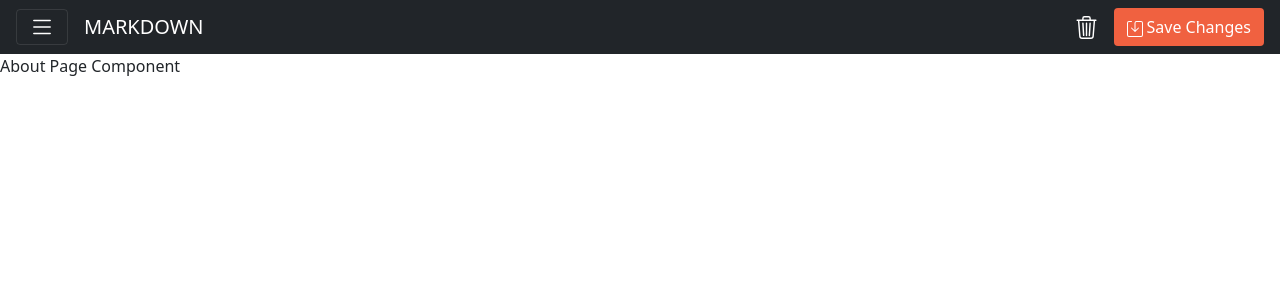
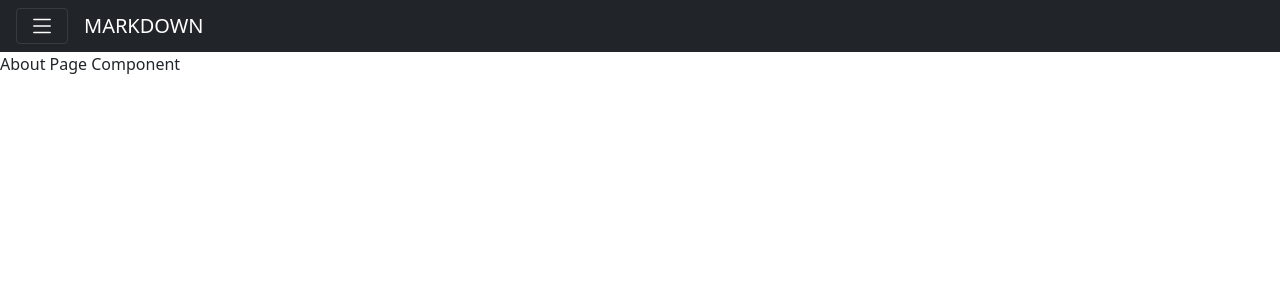
Before and after one commit to Zach-Trani/markdown-editor, a React (Create React App) app: page /about in a window 1280 px wide. Shown: the top 300 px of the page. Built offline with nearby package versions, Linux system fonts and the light colour scheme.

Commit message:
feat: remove icons on home and about pages

```diff
--- a/src/App.js
+++ b/src/App.js
@@ -8,7 +8,6 @@ function App() {
   return (
     <div className="App">
       <div>
-        <NavBar />
         <Routes>
           <Route path="/" element={<Home />} />
           <Route path="/markdown" element={<Markdown />} />
--- a/src/Components/About/index.js
+++ b/src/Components/About/index.js
@@ -1,6 +1,11 @@
+import NavBar from "../NavBar";
+
 const About = () => {
     return (
+        <>
+        <NavBar showIcon={false} />
         <div>About Page Component</div>
+        </>
     );
 }
 
--- a/src/Components/Home/index.js
+++ b/src/Components/Home/index.js
@@ -1,6 +1,11 @@
+import NavBar from "../NavBar";
+
 const Home = () => {
     return (
+        <>
+        <NavBar showIcon={false} />
         <div>Home Page Component</div>
+        </>
     );
 }
 
--- a/src/Components/Markdown/index.js
+++ b/src/Components/Markdown/index.js
@@ -50,6 +50,7 @@ const Markdown = () => {
 
   return (
     <>
+    <NavBar showIcon={true} />
       <div className="d-flex flex-wrap justify-content-lg-evenly bg-dark">
         {markDownSyntax.map((el) => {
           return (
--- a/src/Components/NavBar/index.js
+++ b/src/Components/NavBar/index.js
@@ -8,7 +8,7 @@ import SaveChanges from "../SaveChanges";
  *
  * @return {*}
  */
-const NavBar = () => {
+const NavBar = ({ showIcon }) => {
   // Handles the click of the trash button and removes the markdown text from local storage.
   const handleTrashClick = () => {
     localStorage.removeItem("markDownText");
@@ -55,8 +55,8 @@ const NavBar = () => {
           <h5 className="text-white ms-3 m-0">MARKDOWN</h5>
         </div>
         <div className="d-flex align-items-center" onClick={handleTrashClick}>
-          <TrashIcon />
-          <SaveChanges />
+          {showIcon && <TrashIcon />}
+          {showIcon && <SaveChanges />}
         </div>
       </nav>
     </div>
```
